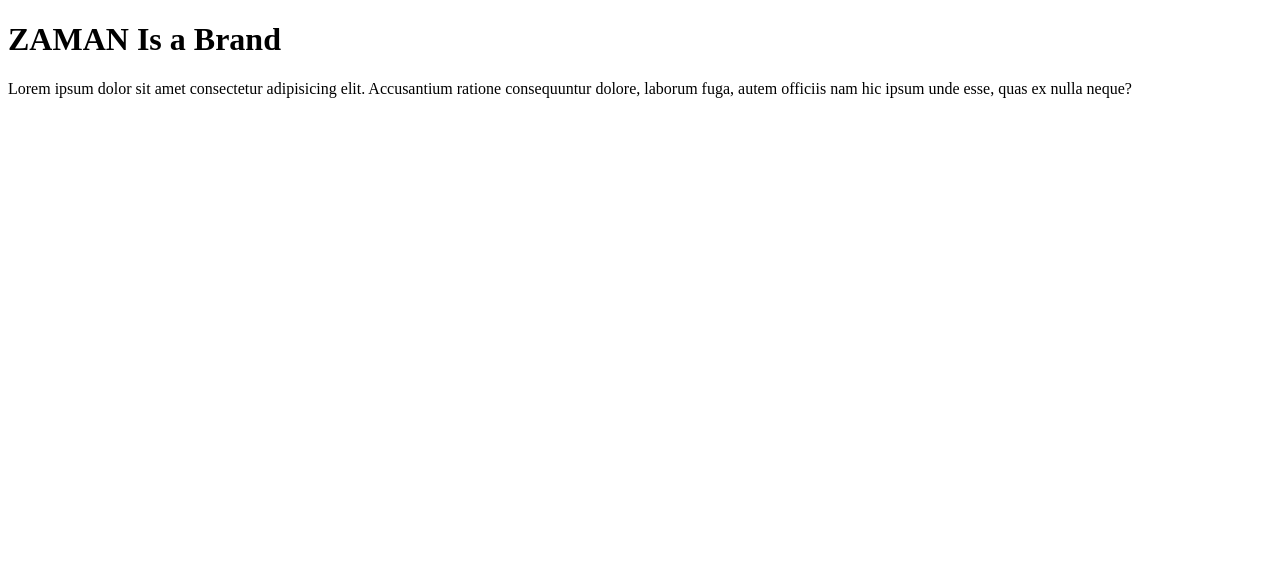
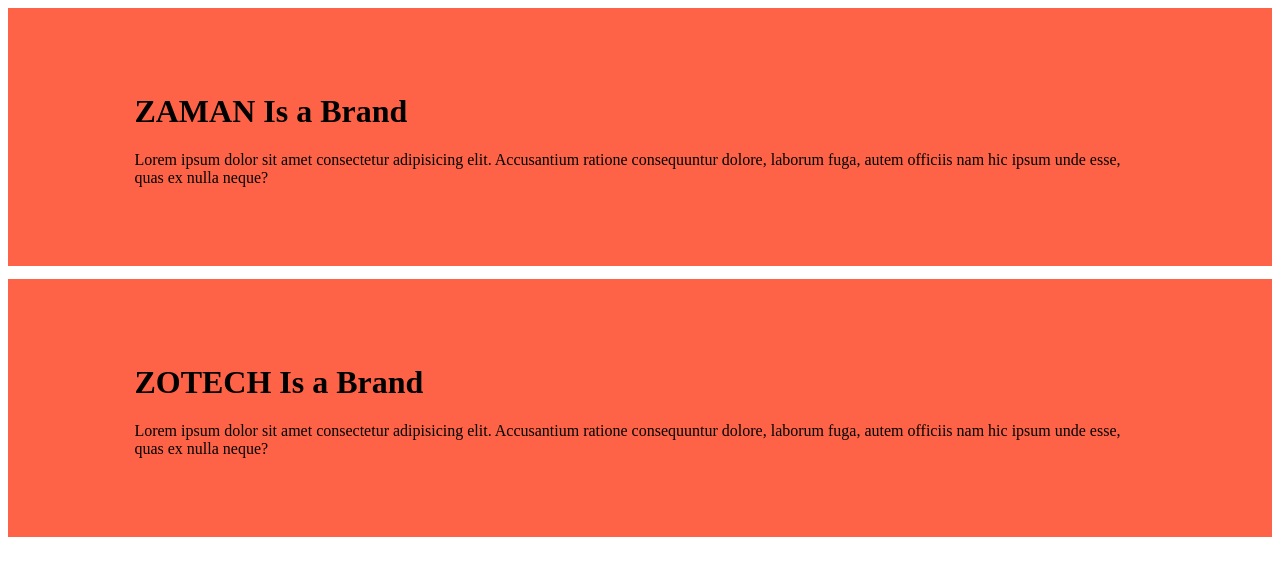
Before and after one commit to Shohanuzzaman-Omi/newcode, a plain HTML site: page class-id/class&id.html in a window 1280 px wide. Drawn offline with Linux system fonts and the light colour scheme.

Commit message:
HTML Class & ID

```diff
--- a/class-id/Class-style.css
+++ b/class-id/Class-style.css
@@ -0,0 +1,5 @@
+div{
+    background-color: tomato;
+    padding: 5% 10%;
+    margin-bottom: 1%;
+}
--- a/class-id/class&id.html
+++ b/class-id/class&id.html
@@ -7,7 +7,17 @@
     <title>HTML Class & ID</title>
 </head>
 <body>
-    <h1>ZAMAN Is a Brand</h1>
-    Lorem ipsum dolor sit amet consectetur adipisicing elit. Accusantium ratione consequuntur dolore, laborum fuga, autem officiis nam hic ipsum unde esse, quas ex nulla neque?
+    <div>
+        <h1>ZAMAN Is a Brand</h1>
+        <p>
+            Lorem ipsum dolor sit amet consectetur adipisicing  elit. Accusantium ratione consequuntur dolore,   laborum fuga, autem officiis nam hic ipsum unde esse,     quas ex nulla neque?
+        </p>
+    </div>
+    <div>
+        <h1>ZOTECH Is a Brand</h1>
+        <p>
+            Lorem ipsum dolor sit amet consectetur adipisicing  elit. Accusantium ratione consequuntur dolore,   laborum fuga, autem officiis nam hic ipsum unde esse,     quas ex nulla neque?
+        </p>
+    </div>
 </body>
 </html>
```
